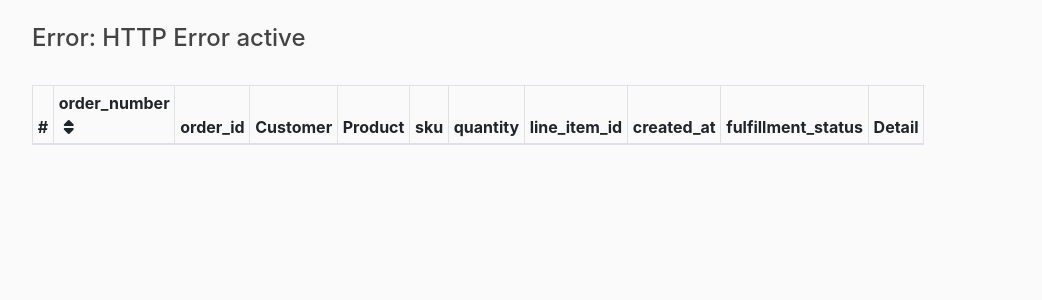
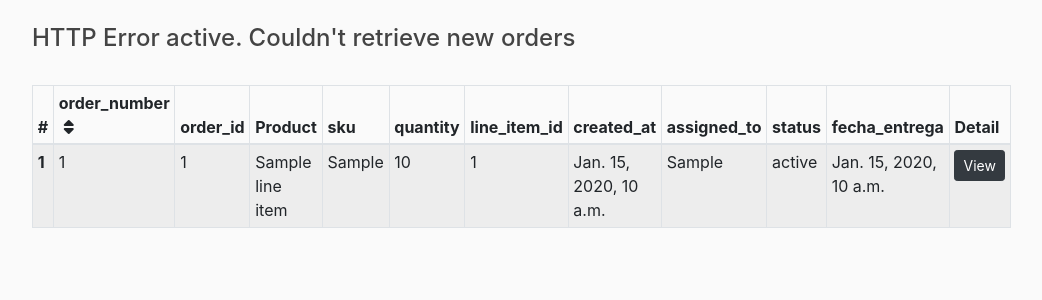
Before and after one commit to felipegabela/jupiter, a Django app: template production_scheduler/templates/production_scheduler/home.html in a window 1280 px wide. Shown: the part 56-356 px from the top of the page, without its empty margins (53-1095 px from the left). Run offline with Django 3.2, Linux system fonts and the light colour scheme; the template is opened without the code that fills it: most values are stand-ins (such as "Sample title", 1, 10 or a date in 2020); lists and menus that the app fills with data are empty; parts of the project's set-up code (start-up, migrations or seed data) failed here and were passed over; some libraries are stand-ins or nearby versions.

Commit message:
Saving line_items in database

```diff
--- a/production_scheduler/admin.py
+++ b/production_scheduler/admin.py
@@ -6,7 +6,7 @@
 from .models import Message
 
 admin.site.register(Product)
+admin.site.register(Propiedades)
 admin.site.register(Seamstress)
 admin.site.register(LineItem)
-admin.site.register(Propiedades)
 admin.site.register(Message)
--- a/production_scheduler/templates/production_scheduler/home.html
+++ b/production_scheduler/templates/production_scheduler/home.html
@@ -2,61 +2,54 @@
 
 {% block content %}
 
-<!--Body Page-->
 {% if http_status != 200 %}
-  <h4>Error: HTTP Error {{ http_status }}</h4>
+  <h4>HTTP Error {{ http_status }}. Couldn't retrieve new orders </h4>
 {% endif %}
 {% if timeout == True %}
-  <h4>Error: Timeout</h4>
+  <h4>Error: Conection timeout. Couldn't retrieve new orders.</h4>
 {% endif %}
 {% if connection_error == True %}
-  <h4>Error: Connection Error</h4>
+  <h4>Error: Connection Error. Couldn't retrieve new orders. </h4>
 {% endif %}
 
+<br>
 
-<br>
 <table id ="new_orders_table" class="table table-striped table-bordered table-sm" cellspacing="0" width="100%">
     <thead>
       <tr>
         <th scope="col">#</th>
         <th scope="col" onclick="sortTable(1, 'new_orders_table')">order_number <i class="fa fa-fw fa-sort"></th>
         <th scope="col">order_id</th>
-      <th scope="col">Customer</th>
         <th scope="col">Product</th>
         <th scope="col">sku</th>
         <th scope="col">quantity</th>
         <th scope="col">line_item_id</th>
         <th scope="col">created_at</th>
-      <th scope="col">fulfillment_status</th>
+        <th scope="col">assigned_to</th>
+        <th scope="col">status</th>
+        <th scope="col">fecha_entrega</th>
         <th scope="col">Detail</th>
       </tr>
     </thead>
     <tbody>
-    {% if http_error == False and http_status == 200 %}
-        {% for order in orders %}
-            {% for item in order.line_items %}
+      {% for line_item in line_items_list %}
         <tr>
-                <th scope="row">{{ forloop.parentloop.counter }}</th>
-                <td>{{ order.order_number }}</td>
-                <td>{{ order.id }}</td>
-                <td>{{ order.customer.first_name }} {{ order.customer.last_name }}</td>
-                <td>{{ item.title }}</td>
-                <td>{{ item.sku }}</td>
-                <td>{{ item.quantity }}</td>
-                <td>{{ item.id }}</td>
-                <td>{{ order.created_at }}</td>
-                <td>{{ order.fulfillment_status }}</td>
+          <th scope="row">{{ forloop.counter }}</th>
+          <td>{{ line_item.order_number }}</td>
+          <td>{{ line_item.order_id }}</td>
+          <td>{{ line_item.title }}</td>
+          <td>{{ line_item.product_sku }}</td>
+          <td>{{ line_item.quantity }}</td>
+          <td>{{ line_item.line_item_id }}</td>
+          <td>{{ line_item.created_at }}</td>
+          <td>{{ line_item.assigned_to }}</td>
+          <td>{{ line_item.status }}</td>
+          <td>{{ line_item.fecha_entrega }}</td>
           <td>
-                  <button type="button" class="btn btn-sm btn-dark" title="Popover title" data-toggle="popover" data-content="And here's some amazing content. It's very engaging. Right?">View</button>
+            <button type="button" class="btn btn-sm btn-dark" title="Detalles" data-toggle="popover" data-content= '{{ line_item.variant_title }}' >View</button>
           </td>
         </tr>
       {% endfor %}
-
-            {% empty %}
-            <h4>No new orders.</h4>
-        {% endfor %}
-    {% endif %}
-
     </tbody>
   </table>
 
```
Also changed, not shown: production_scheduler/models.py (+13 -12 lines), production_scheduler/views.py (+39 -11 lines), requirements.txt (added, +13 -0 lines), README.txt (added), db.sqlite3, production_scheduler/migrations/0002_auto_20200219_1838.py (added), production_scheduler/migrations/0003_product_variants.py (added), production_scheduler/migrations/0004_auto_20200302_1546.py (added), production_scheduler/migrations/0005_auto_20200302_1550.py (added). Lines whose indentation alone changed are shown as unchanged.
